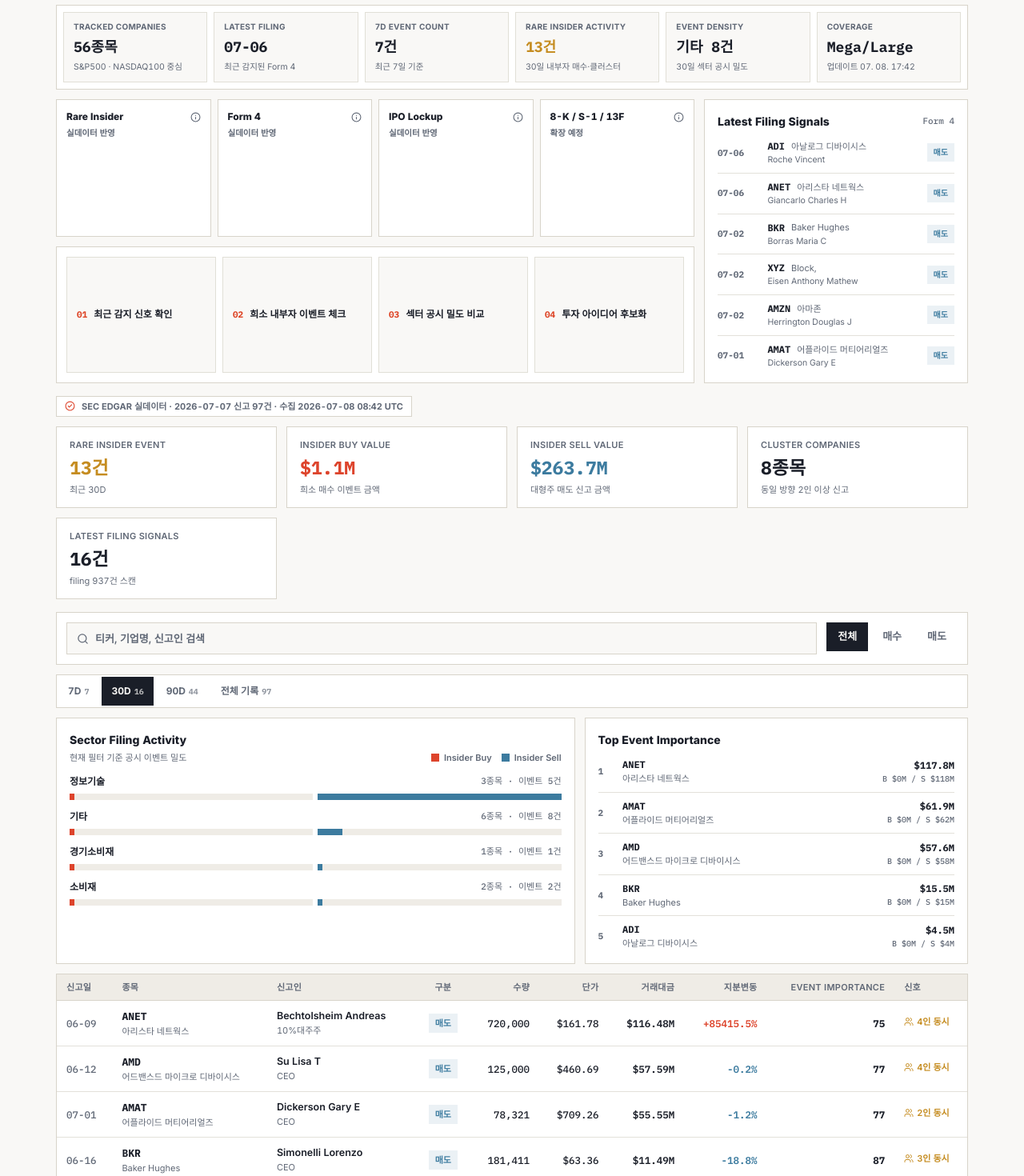
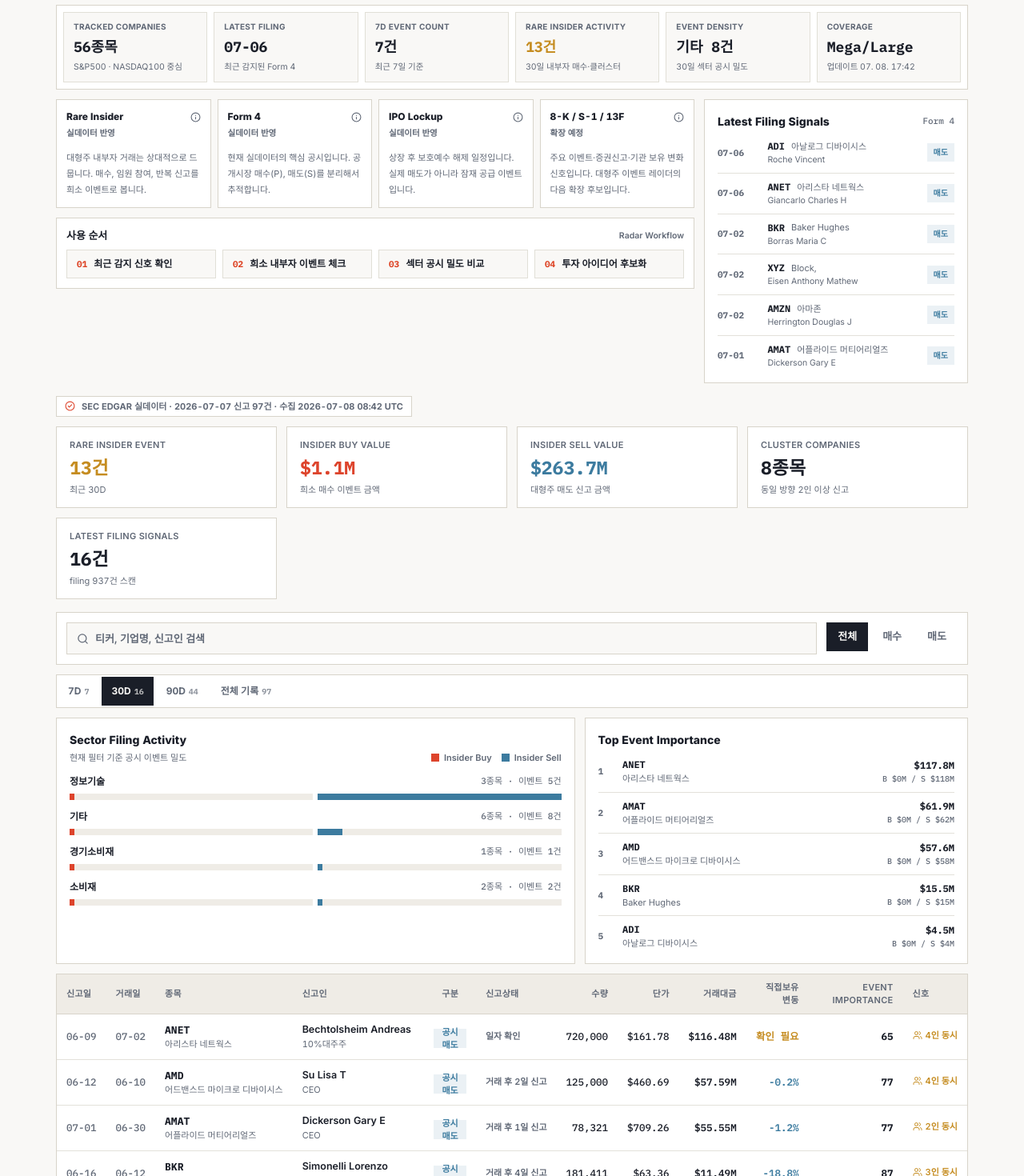
Before and after one commit to bemorebb66-stack/bmo-antman, a React (Vite) app in the folder site/: page / in a window 1280 px wide. Shown: the part 280-1750 px from the top of the page at 80% size. Built offline with nearby package versions, Linux system fonts and the light colour scheme.

Commit message:
Improve filing table controls

```diff
--- a/site/src/App.tsx
+++ b/site/src/App.tsx
@@ -24,6 +24,7 @@
 type Theme = "light" | "dark";
 type TxFilter = "전체" | "매수" | "매도";
 type PeriodFilter = "7D" | "30D" | "90D" | "전체";
+type FilingSort = "default" | "latest" | "oldest";
 
 const fmtUSD = (n: number, digits = 0) =>
   "$" + n.toLocaleString("en-US", { maximumFractionDigits: digits });
@@ -42,20 +43,31 @@
   ANET: "아리스타 네트웍스",
   AKAM: "아카마이 테크놀로지스",
   ALAB: "아스테라 랩스",
+  ALH: "얼라이언스 런드리 홀딩스",
+  ALMR: "알라마 바이오사이언시스",
   AIP: "아테리스",
   AMAT: "어플라이드 머티어리얼즈",
   AMD: "어드밴스드 마이크로 디바이시스",
   AMGN: "암젠",
   AON: "에이온",
+  AADX: "어플라이드 에어로스페이스 앤 디펜스",
+  ARXS: "아르시스",
+  AVEX: "에이벡스",
   AVGO: "브로드컴",
   AZO: "오토존",
   BANC: "뱅크 오브 캘리포니아",
   BALL: "볼 코퍼레이션",
   BMBL: "범블",
+  BGIN: "BGIN 블록체인",
+  BIXI: "비트코인 인프라스트럭처 애퀴지션",
   BRKF: "브룩퍼드 머티리얼즈",
+  BSP: "벤딩 스푼스",
+  BTGO: "비트고 홀딩스",
   BTSG: "브라이트스프링 헬스 서비스",
   BX: "블랙스톤",
+  BXDC: "블랙스톤 디지털 인프라스트럭처 트러스트",
   BXP: "BXP",
+  CBRS: "세레브라스 시스템즈",
   CASY: "케이시스 제너럴 스토어스",
   CCL: "카니발",
   CHRW: "C.H. 로빈슨 월드와이드",
@@ -63,6 +75,7 @@
   CMS: "CMS 에너지",
   COHR: "코히런트",
   COF: "캐피털 원 파이낸셜",
+  COAG: "헤맙 테라퓨틱스",
   COGT: "코전트 바이오사이언시스",
   CORT: "코셉트 테라퓨틱스",
   COST: "코스트코",
@@ -82,6 +95,7 @@
   ED: "콘솔리데이티드 에디슨",
   EIX: "에디슨 인터내셔널",
   EIKN: "아이콘 테라퓨틱스",
+  EQPT: "이큅먼트셰어",
   EOG: "EOG 리소시스",
   EVRG: "에버지",
   EW: "에드워즈 라이프사이언시스",
@@ -89,8 +103,10 @@
   FOA: "파이낸스 오브 아메리카",
   FIX: "컴포트 시스템즈 USA",
   FSLR: "퍼스트 솔라",
+  FRBT: "포브라이트",
   FYNL: "핀리프 테크놀로지스",
   GEHC: "GE 헬스케어",
+  GIX: "긱캐피탈9",
   GILD: "길리어드 사이언스",
   GL: "글로브 라이프",
   GLW: "코닝",
@@ -98,6 +114,7 @@
   GOOG: "알파벳",
   GOOGL: "알파벳",
   HAL: "할리버튼",
+  HAWK: "호크아이 360",
   HAS: "해즈브로",
   HOOD: "로빈후드 마켓츠",
   HRZN: "호라이즌 바이오사이언스",
@@ -107,6 +124,7 @@
   IDXX: "아이덱스 래버러토리스",
   INTU: "인튜이트",
   IP: "인터내셔널 페이퍼",
+  JAGU: "재규어 우라늄",
   JBHT: "J.B. 헌트 트랜스포트 서비스",
   JBL: "자빌",
   JPM: "JP모건 체이스",
@@ -114,24 +132,34 @@
   KEYS: "키사이트 테크놀로지스",
   KMB: "킴벌리클라크",
   L: "로우스",
+  LCLN: "링컨 인터내셔널",
+  LIFE: "에토스 테크놀로지스",
+  LIME: "라임",
+  LMRI: "루멕사 이미징 홀딩스",
   LITE: "루멘텀 홀딩스",
   LULU: "룰루레몬 애슬레티카",
   LGN: "레전스",
   MCD: "맥도날드",
+  MAIR: "매디슨 에어 솔루션스",
   MDLN: "메드라인",
+  MOBI: "모비아 메디컬",
   MPWR: "모놀리식 파워 시스템즈",
   MSFT: "마이크로소프트",
   MRAM: "에버스핀 테크놀로지스",
   MRVL: "마벨 테크놀로지",
   NAD: "누빈 퀄리티 뮤니시펄 인컴 펀드",
+  NAVN: "나반",
   NEBX: "네뷸라 로보틱스",
   NET: "클라우드플레어",
   NOW: "서비스나우",
   NVDA: "엔비디아",
   NUVL: "누발렌트",
   O: "리얼티 인컴",
+  ODTX: "오디세이 테라퓨틱스",
+  OFRM: "원스 어폰 어 팜",
   OKLO: "오클로",
   ORBX: "오르빅스 에어로스페이스",
+  OTH: "오프 더 훅 YS",
   PANW: "팔로알토 네트웍스",
   PCAR: "팩카",
   PBF: "PBF 에너지",
@@ -150,12 +178,17 @@
   RVI: "로빈후드 벤처스 펀드 I",
   SARO: "스탠더드에어로",
   SBLK: "스타 벌크 캐리어스",
+  SGP: "스파이글래스 파마",
+  SIND: "신다",
   SCHW: "찰스 슈왑",
   SHCO: "소호 하우스",
   SHC: "소테라 헬스",
   SMR: "뉴스케일 파워",
   SLFY: "솔리파이 에너지",
   SLB: "SLB",
+  SSMR: "선샤인 실버 마이닝 앤 리파이닝",
+  SPTX: "시포트 테라퓨틱스",
+  SPCX: "스페이스X",
   SPG: "사이먼 프로퍼티 그룹",
   SPGI: "S&P 글로벌",
   SRE: "셈프라",
@@ -170,12 +203,15 @@
   TXT: "텍스트론",
   URI: "유나이티드 렌털스",
   UTHR: "유나이티드 테라퓨틱스",
+  VIDA: "비다 글로벌",
   VKI: "인베스코 어드밴티지 뮤니시펄 인컴 트러스트 II",
   VLTR: "볼테라 시스템즈",
   VRSK: "베리스크 애널리틱스",
   WDAY: "워크데이",
   WM: "웨이스트 매니지먼트",
+  WLTH: "웰스프론트",
   WRB: "W.R. 버클리",
+  XE: "엑스에너지",
   YUM: "얌! 브랜즈",
 };
 
@@ -290,8 +326,30 @@
   if (/CEO|CFO|COO/i.test(trade.role)) score += 12;
   if (trade.clusterCount >= 2) score += 15;
   if (trade.value >= 10_000_000) score += 18;
-  if (Math.abs(trade.ownChangePct) >= 10) score += 10;
+  if (Math.abs(trade.ownChangePct) >= 10 && Math.abs(trade.ownChangePct) <= 1000) score += 10;
   return Math.min(99, score);
+};
+const nextFilingSort = (sort: FilingSort): FilingSort =>
+  sort === "default" ? "latest" : sort === "latest" ? "oldest" : "default";
+const filingSortLabel = (sort: FilingSort) =>
+  sort === "latest" ? "신고일 ↓" : sort === "oldest" ? "신고일 ↑" : "신고일";
+const filingDelayLabel = (trade: Pick<NormalizedTrade, "filedDate" | "txDate">) => {
+  const delay = daysBetween(trade.filedDate, trade.txDate);
+  if (delay < 0) return "일자 확인";
+  if (delay === 0) return "당일 신고";
+  return `거래 후 ${delay}일 신고`;
+};
+const transactionLabel = (trade: Pick<NormalizedTrade, "txType">) =>
+  normalizeTx(trade.txType) === "매수" ? "공시 매수" : "공시 매도";
+const ownChangeLabel = (trade: Pick<NormalizedTrade, "ownChangePct">) => {
+  if (!Number.isFinite(trade.ownChangePct)) return "-";
+  if (Math.abs(trade.ownChangePct) > 1000) return "확인 필요";
+  const prefix = trade.ownChangePct >= 0 ? "+" : "";
+  return `${prefix}${trade.ownChangePct.toFixed(1)}%`;
+};
+const ownChangeClass = (trade: Pick<NormalizedTrade, "ownChangePct">) => {
+  if (!Number.isFinite(trade.ownChangePct) || Math.abs(trade.ownChangePct) > 1000) return "text-warning";
+  return trade.ownChangePct >= 0 ? "text-positive" : "text-negative";
 };
 
 function ThemeButton({ theme, setTheme }: { theme: Theme; setTheme: (theme: Theme) => void }) {
@@ -482,7 +540,7 @@
   return (
     <section className="grid gap-2 md:grid-cols-4">
       {signals.map((signal) => (
-        <div key={signal.label} className="group relative border border-border bg-card px-3 py-3">
+        <div key={signal.label} className="border border-border bg-card px-3 py-3">
           <div className="flex items-center justify-between gap-2">
             <p className="text-[12px] font-extrabold">{signal.label}</p>
             <Info size={13} className="text-muted-foreground" />
@@ -490,9 +548,9 @@
           <p className="mt-1 text-[10.5px] font-semibold text-muted-foreground">
             {signal.live ? "실데이터 반영" : "확장 예정"}
           </p>
-          <div className="pointer-events-none absolute left-3 right-3 top-[calc(100%-4px)] z-20 hidden border border-border bg-background p-3 text-[11px] leading-relaxed text-foreground shadow-lg group-hover:block">
+          <p className="mt-3 text-[11px] leading-5 text-muted-foreground">
             {signal.desc}
-          </div>
+          </p>
         </div>
       ))}
     </section>
@@ -541,13 +599,19 @@
 function UsageStrip() {
   const steps = ["최근 감지 신호 확인", "희소 내부자 이벤트 체크", "섹터 공시 밀도 비교", "투자 아이디어 후보화"];
   return (
-    <section className="grid gap-2 border border-border bg-card p-3 md:grid-cols-4">
+    <section className="border border-border bg-card p-3">
+      <div className="mb-2 flex items-center justify-between">
+        <h3 className="text-[13px] font-extrabold">사용 순서</h3>
+        <span className="text-[10.5px] font-semibold text-muted-foreground">Radar Workflow</span>
+      </div>
+      <div className="grid gap-2 md:grid-cols-4">
         {steps.map((step, index) => (
           <div key={step} className="flex items-center gap-2 border border-border/70 bg-background px-3 py-2">
             <span className="num text-[11px] font-extrabold text-accent-strong">0{index + 1}</span>
             <span className="text-[12px] font-bold">{step}</span>
           </div>
         ))}
+      </div>
     </section>
   );
 }
@@ -697,6 +761,7 @@
   const [filter, setFilter] = useState<TxFilter>("전체");
   const [period, setPeriod] = useState<PeriodFilter>("30D");
   const [query, setQuery] = useState("");
+  const [filingSort, setFilingSort] = useState<FilingSort>("default");
   const normalized = useMemo(
     () => trades.map((trade) => ({ ...trade, txType: normalizeTx(trade.txType) })),
     [trades]
@@ -735,9 +800,13 @@
             .toLowerCase()
             .includes(q);
         })
-        .sort((a, b) => b.value - a.value);
+        .sort((a, b) => {
+          if (filingSort === "latest") return b.filedDate.localeCompare(a.filedDate) || b.value - a.value;
+          if (filingSort === "oldest") return a.filedDate.localeCompare(b.filedDate) || b.value - a.value;
+          return b.value - a.value;
+        });
     },
-    [filter, latestFiling, normalized, period, query]
+    [filingSort, filter, latestFiling, normalized, period, query]
   );
   const buyValue = rows
     .filter((trade) => trade.txType === "매수")
@@ -824,7 +893,7 @@
                         trade.txType === "매수" ? "bg-positive/10 text-positive" : "bg-negative/10 text-negative"
                       }`}
                     >
-                      {trade.txType}
+                      {transactionLabel(trade)}
                     </span>
                   </div>
                   <p className="mt-1 truncate text-[12px] font-semibold text-muted-foreground">
@@ -842,17 +911,17 @@
                   <p className="num mt-1 font-extrabold">{fmtUSD(trade.value / 1e6, 2)}M</p>
                 </div>
                 <div className="border border-border/70 bg-background p-2">
-                  <p className="text-muted-foreground">지분변동</p>
-                  <p className={`num mt-1 font-extrabold ${trade.ownChangePct >= 0 ? "text-positive" : "text-negative"}`}>
-                    {trade.ownChangePct >= 0 ? "+" : ""}
-                    {trade.ownChangePct.toFixed(1)}%
+                  <p className="text-muted-foreground">직접보유 변동</p>
+                  <p className={`num mt-1 font-extrabold ${ownChangeClass(trade)}`}>
+                    {ownChangeLabel(trade)}
                   </p>
                 </div>
               </div>
               <div className="mt-3 flex items-center justify-between gap-3 text-[11px] text-muted-foreground">
                 <span className="truncate">{trade.filer} · {trade.role}</span>
-                <span className="num shrink-0">{trade.filedDate}</span>
+                <span className="num shrink-0">{trade.txDate} → {trade.filedDate}</span>
               </div>
+              <div className="mt-2 text-[10.5px] font-semibold text-muted-foreground">{filingDelayLabel(trade)}</div>
             </article>
           );
         })}
@@ -866,17 +935,28 @@
       )}
 
       <div className="mt-3 hidden overflow-x-auto border border-border bg-card md:block">
-        <table className="w-full min-w-[980px] text-[12.5px]">
+        <table className="w-full min-w-[1120px] text-[12.5px]">
           <thead>
             <tr className="border-b border-border bg-secondary text-left text-[11px] uppercase tracking-wide text-muted-foreground">
-              <th className="px-3 py-2 font-semibold">신고일</th>
+              <th className="px-3 py-2 font-semibold">
+                <button
+                  type="button"
+                  onClick={() => setFilingSort((current) => nextFilingSort(current))}
+                  className="inline-flex items-center gap-1 font-semibold text-muted-foreground hover:text-foreground"
+                  title="클릭: 최신순 → 오래된순 → 기본순"
+                >
+                  {filingSortLabel(filingSort)}
+                </button>
+              </th>
+              <th className="px-3 py-2 font-semibold">거래일</th>
               <th className="px-3 py-2 font-semibold">종목</th>
               <th className="px-3 py-2 font-semibold">신고인</th>
               <th className="px-3 py-2 text-center font-semibold">구분</th>
+              <th className="px-3 py-2 font-semibold">신고상태</th>
               <th className="px-3 py-2 text-right font-semibold">수량</th>
               <th className="px-3 py-2 text-right font-semibold">단가</th>
               <th className="px-3 py-2 text-right font-semibold">거래대금</th>
-              <th className="px-3 py-2 text-right font-semibold">지분변동</th>
+              <th className="px-3 py-2 text-right font-semibold">직접보유 변동</th>
               <th className="px-3 py-2 text-right font-semibold">Event Importance</th>
               <th className="px-3 py-2 font-semibold">신호</th>
             </tr>
@@ -885,6 +965,7 @@
             {rows.map((trade) => (
               <tr key={trade.id} className="border-b border-border/70 last:border-0 hover:bg-secondary/60">
                 <td className="num whitespace-nowrap px-3 py-2.5 text-muted-foreground">{trade.filedDate.slice(5)}</td>
+                <td className="num whitespace-nowrap px-3 py-2.5 text-muted-foreground">{trade.txDate.slice(5)}</td>
                 <td className="whitespace-nowrap px-3 py-2.5">
                   <div className="num text-[13px] font-extrabold">{trade.ticker}</div>
                   <div className="text-[11px] text-muted-foreground">{companyName(trade.ticker, trade.company)}</div>
@@ -899,19 +980,20 @@
                       trade.txType === "매수" ? "bg-positive/10 text-positive" : "bg-negative/10 text-negative"
                     }`}
                   >
-                    {trade.txType}
+                    {transactionLabel(trade)}
                   </span>
+                </td>
+                <td className="whitespace-nowrap px-3 py-2.5 text-[11px] font-semibold text-muted-foreground">
+                  {filingDelayLabel(trade)}
                 </td>
                 <td className="num px-3 py-2.5 text-right">{fmtNum(trade.shares)}</td>
                 <td className="num px-3 py-2.5 text-right">{fmtUSD(trade.price, 2)}</td>
                 <td className="num px-3 py-2.5 text-right font-semibold">{fmtUSD(trade.value / 1e6, 2)}M</td>
                 <td
-                  className={`num px-3 py-2.5 text-right font-semibold ${
-                    trade.ownChangePct >= 0 ? "text-positive" : "text-negative"
-                  }`}
+                  className={`num px-3 py-2.5 text-right font-semibold ${ownChangeClass(trade)}`}
+                  title="SEC Form 4의 거래 후 직접 보유주식 기준 변동률입니다."
                 >
-                  {trade.ownChangePct >= 0 ? "+" : ""}
-                  {trade.ownChangePct.toFixed(1)}%
+                  {ownChangeLabel(trade)}
                 </td>
                 <td className="num px-3 py-2.5 text-right font-extrabold">{eventImportanceScore(trade)}</td>
                 <td className="whitespace-nowrap px-3 py-2.5">
@@ -1108,7 +1190,7 @@
               meta={insiderMeta}
               lockupMeta={lockupMeta}
             />
-            <div className="grid gap-3 lg:grid-cols-[1fr_330px]">
+            <div className="grid items-start gap-3 lg:grid-cols-[1fr_330px]">
               <div className="grid gap-3">
                 <SignalGuide />
                 <UsageStrip />
```
Also changed, not shown: 6 other files (tests, documents, lock files or other folders). Lines whose indentation alone changed are shown as unchanged.
